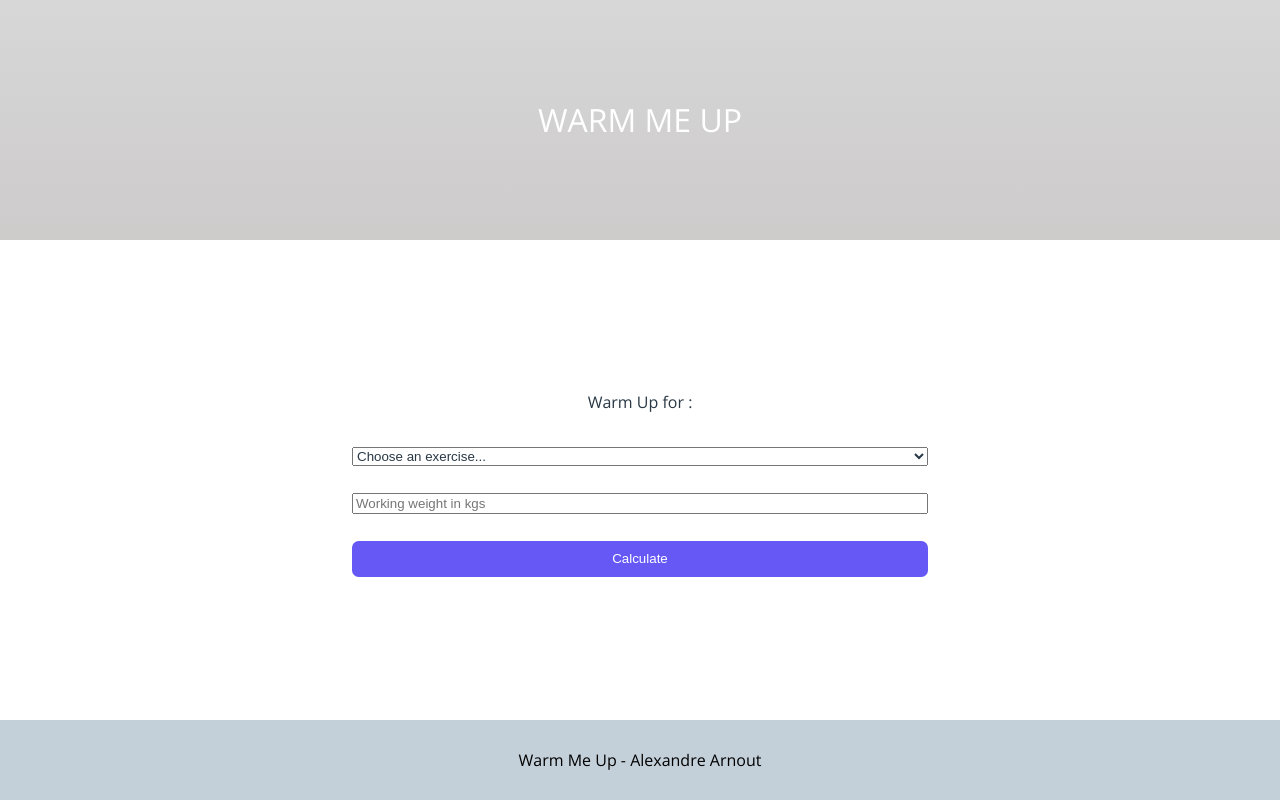
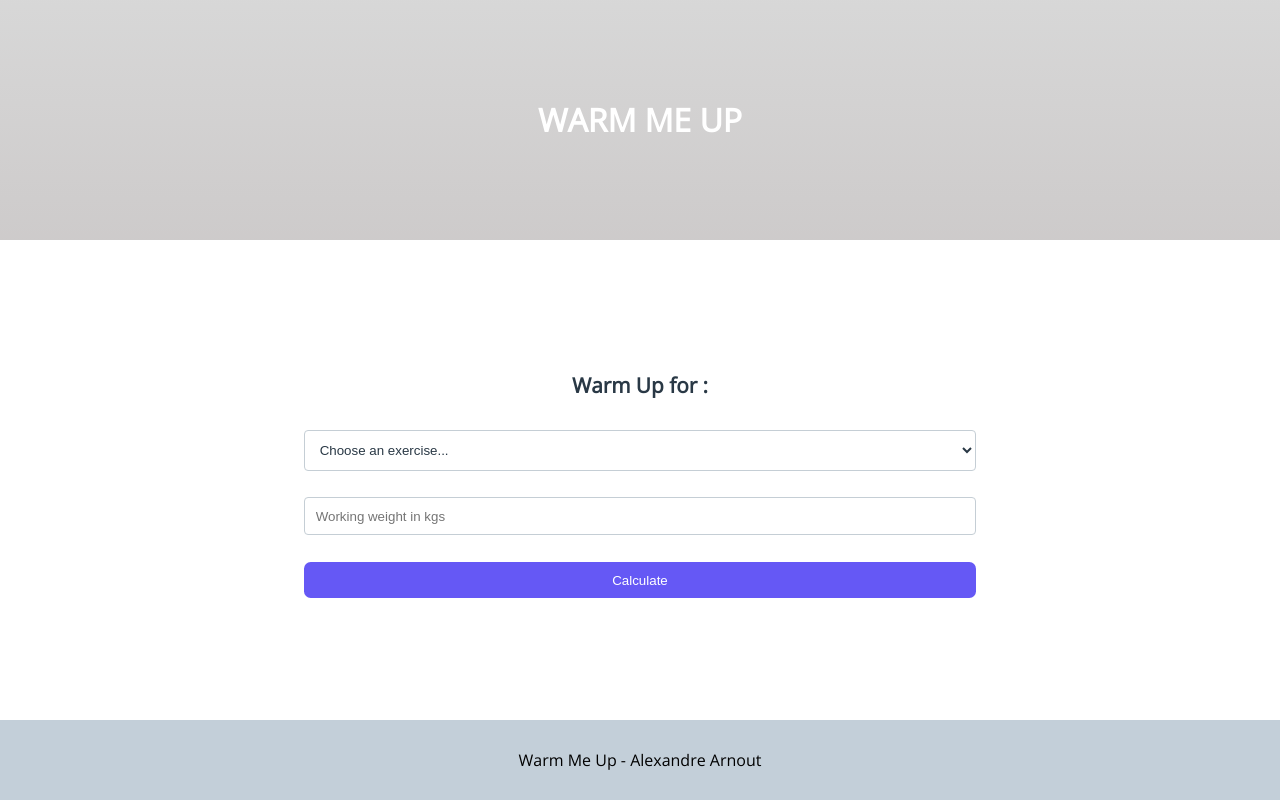
Before and after one commit to AlexARNcode/warm-me-up-v2, a plain HTML site: page template/template.html in a window 1280 px wide. Drawn offline with nearby package versions, Linux system fonts and the light colour scheme.

Commit message:
CSS esthétique form OK

```diff
--- a/template/css/styles.css
+++ b/template/css/styles.css
@@ -20,30 +20,37 @@ body {
 h1 {
     color: white;
     font-size: 2em;
-    font-weight: 300;
+    font-weight: bolder;
+}
+
+h2 {
+    font-size: 1.3em;
+    font-weight: bolder;
+    padding-top: 1.3em;
+    padding-bottom: 1em;
 }
 
 input, select {
     width: 50%;
+    margin: 1em;
+    width: 75%;
 }
 
 h2, input, select {
     color: #293845;
 }
 
-h2 {
-    padding-top: 1.5em;
-    padding-bottom: 1.5em;
+select, input {
+    background-color: #fff;
+    padding: 0.8em;
+    border: 1px solid #c5ced5;
+    border-radius: 0.3em;
 }
 
-input, select {
-    margin: 1em;
-}
 
 input[type=submit] {
     background-color: #6558f5;
     color: #fff;
-    padding: 0.8em;
     border-radius: 0.5em;
     border: 0;
 }
@@ -60,7 +67,7 @@ form {
     display: flex;
     flex-direction: column;
     align-items: center;
-    width: 90%;
+    width: 70%;
 }
 
 footer {
```
